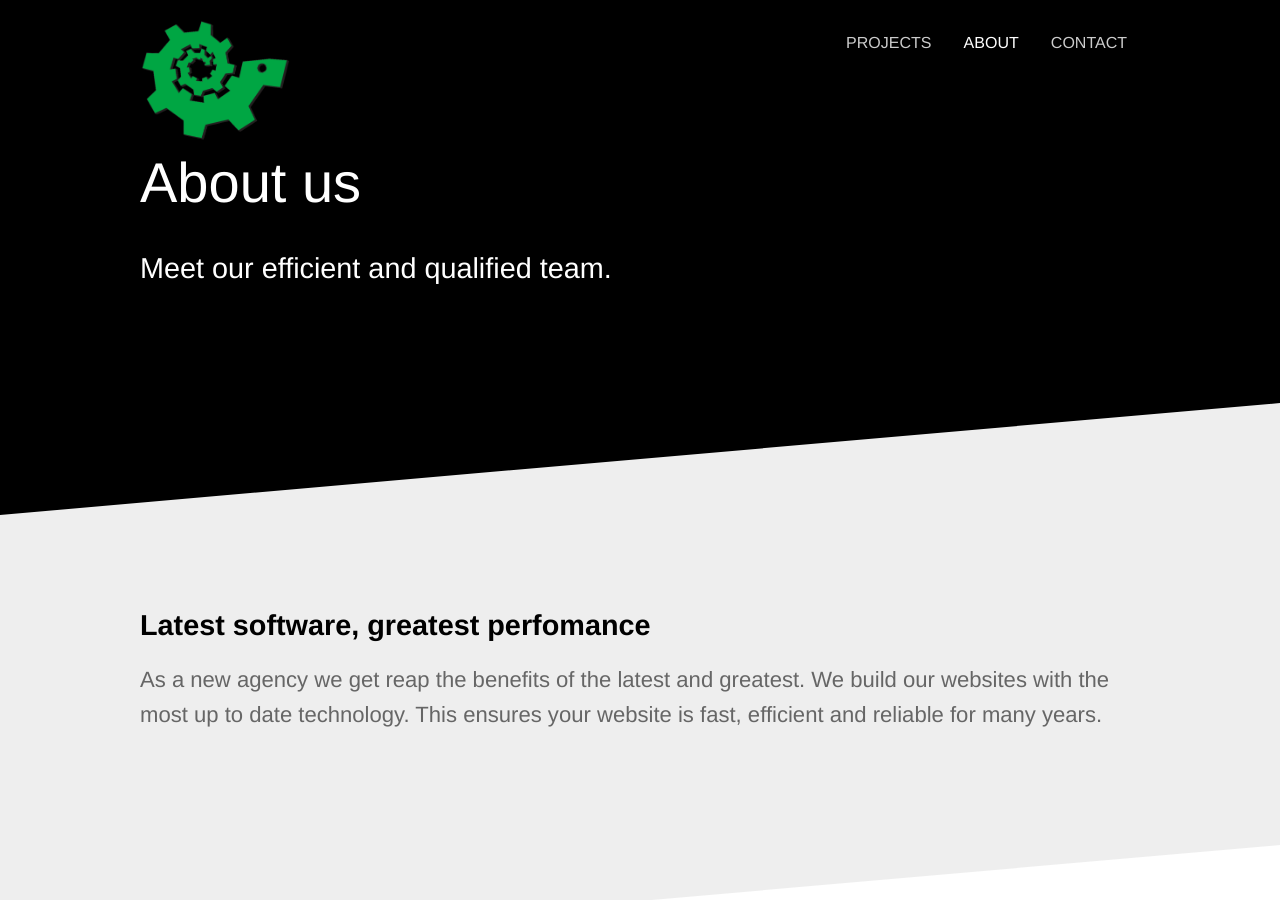
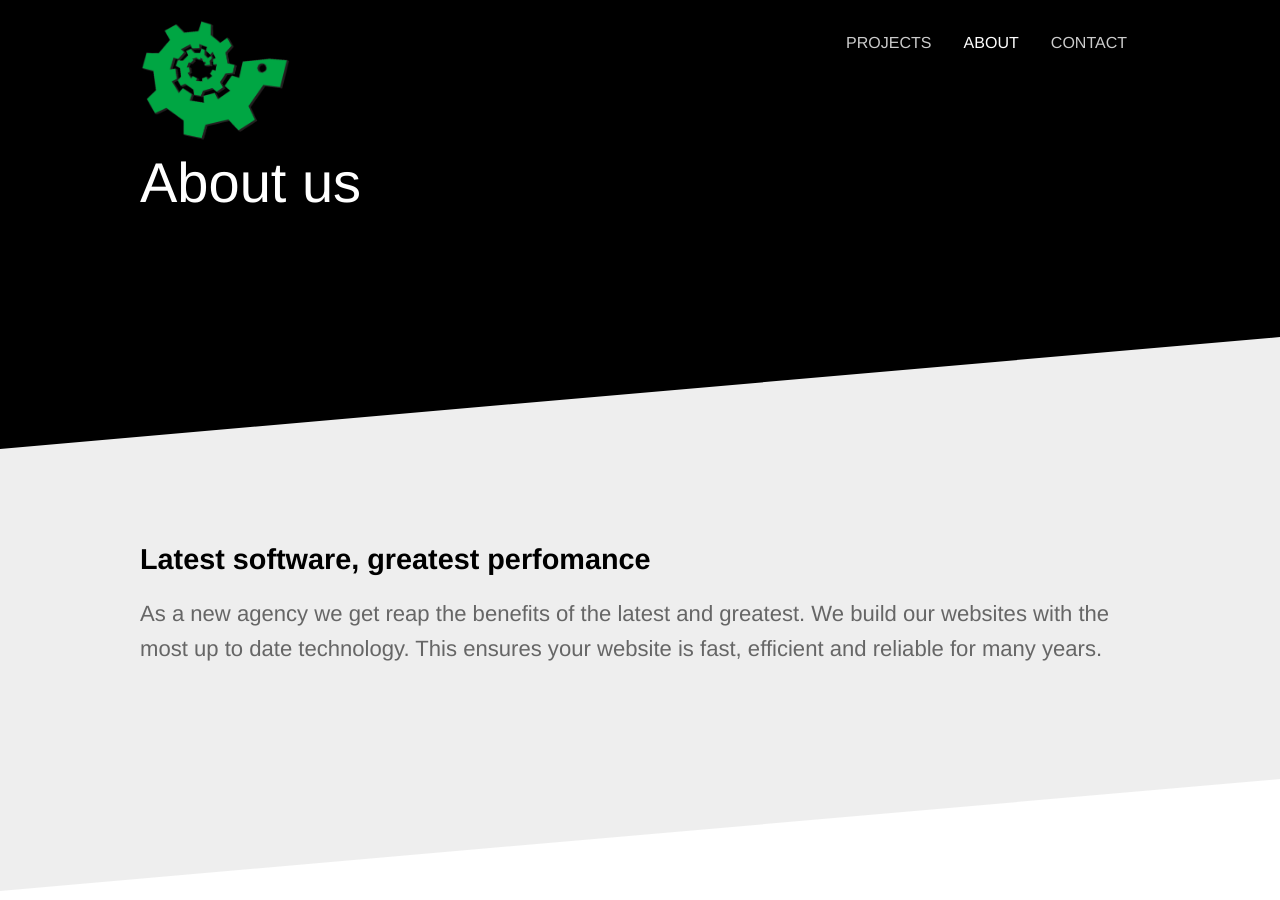
Before and after one commit to mCognitoLabs/mcognito.com, a Jekyll site: the page built from about.html, in a window 1280 px wide and 900 px high. Built offline with Jekyll 4.4.1, drawn with Linux system fonts in a browser that asks for light colours.

Commit message:
Update about.html

```diff
--- a/about.html
+++ b/about.html
@@ -1,7 +1,7 @@
 ---
 title: About
 heading: About us
-subtitle: Meet our efficient and qualified team.
+subtitle:
 ---
 
 <section class="diagonal alternate">
```
